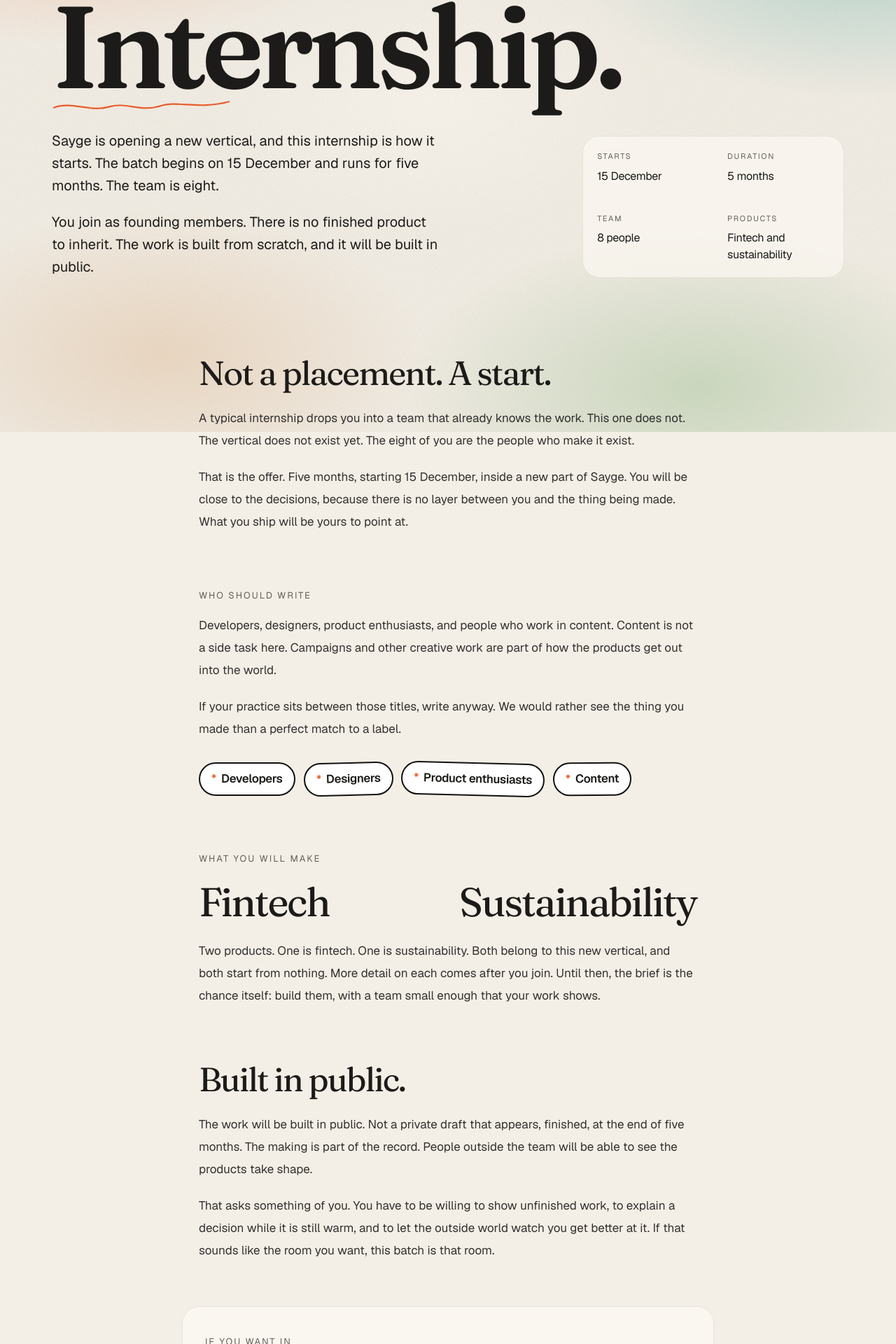
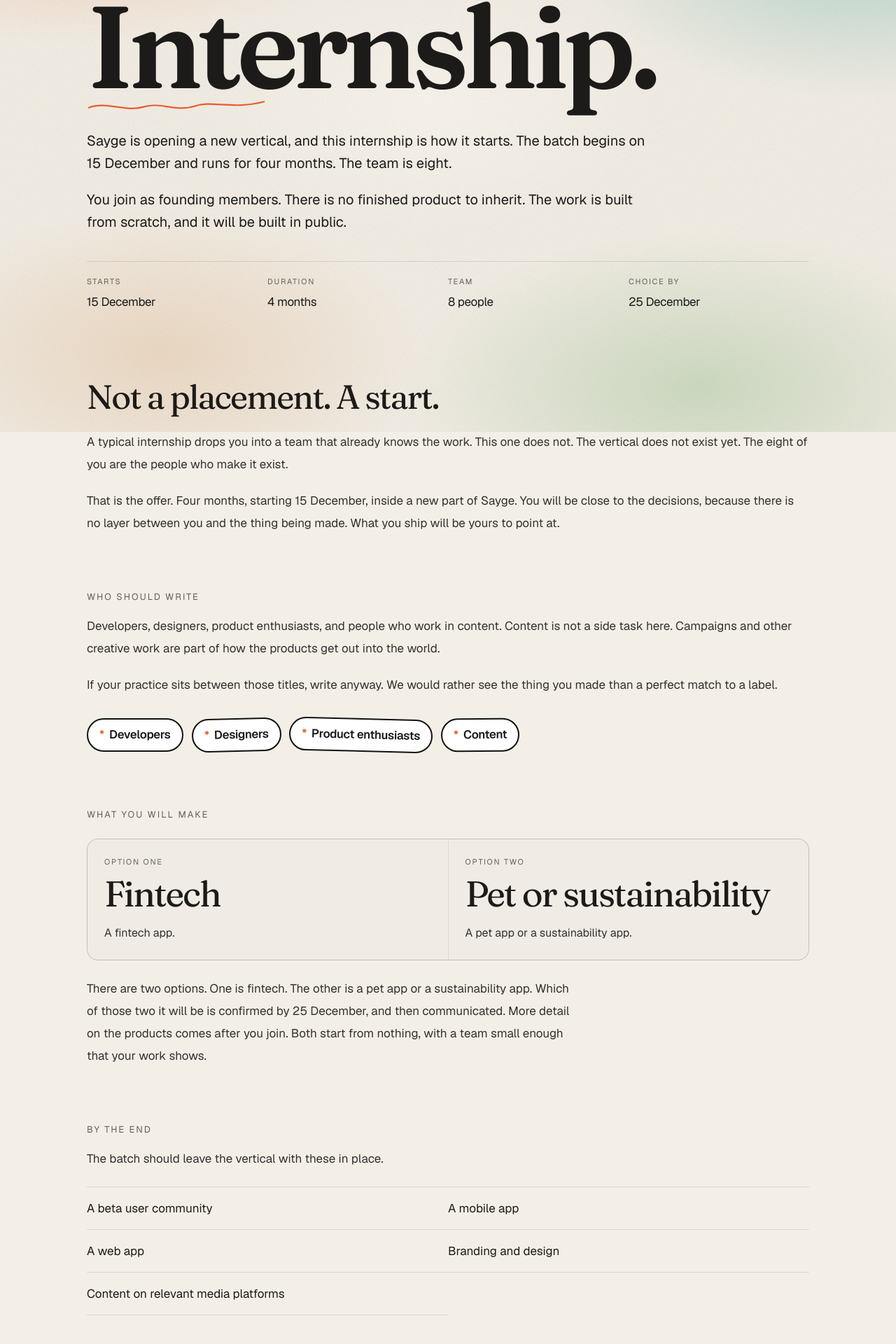
Before and after one commit to sayge-code-hub/sayge, a Next.js app: page /founding in a window 1280 px wide. Shown: the part 183-2103 px from the top of the page at 70% size. Built offline with nearby package versions, Linux system fonts and the light colour scheme.

Commit message:
Align the founding page and update the brief.
Four months, a fintech app plus a pet or sustainability app decided by 25 December, and the things the batch should leave behind.

Co-authored-by: adityaarana <adityaarana@outlook.com>

```diff
--- a/src/app/founding/page.tsx
+++ b/src/app/founding/page.tsx
@@ -20,9 +20,17 @@ const foundingMailto = `mailto:${siteEmail}?subject=${encodeURIComponent(foundin
 
 const facts = [
   { label: "Starts", value: "15 December" },
-  { label: "Duration", value: "5 months" },
+  { label: "Duration", value: "4 months" },
   { label: "Team", value: "8 people" },
-  { label: "Products", value: "Fintech and sustainability" },
+  { label: "Choice by", value: "25 December" },
+];
+
+const outcomes = [
+  "A beta user community",
+  "A mobile app",
+  "A web app",
+  "Branding and design",
+  "Content on relevant media platforms",
 ];
 
 const roles = ["Developers", "Designers", "Product enthusiasts", "Content"];
@@ -87,8 +95,7 @@ export default function FoundingPage() {
         </div>
       </header>
       <main id="founding-main" aria-labelledby="founding-heading" className="overflow-x-clip">
-        <article className="mx-auto grid max-w-[1180px] items-end gap-12 px-5 pt-12 pb-8 sm:px-6 md:pt-16 lg:grid-cols-[minmax(0,1.3fr)_minmax(16rem,0.7fr)] lg:gap-16 lg:pb-12">
-          <div className="min-w-0">
+        <article className="mx-auto max-w-[1080px] px-5 pt-12 sm:px-6 md:pt-16">
           <p className="text-[12px] tracking-[0.2em] text-muted uppercase">
             Founding batch · Sayge
           </p>
@@ -103,28 +110,30 @@ export default function FoundingPage() {
               strokeLinecap="round"
             />
           </svg>
-            <div className="mt-6 max-w-[42ch] space-y-5 text-[18px] leading-8 md:text-[20px]">
+          <div className="mt-6 max-w-[62ch] space-y-5 text-[18px] leading-8 md:text-[20px]">
             <p>
               Sayge is opening a new vertical, and this internship is how it starts. The batch
-                begins on 15 December and runs for five months. The team is eight.
+              begins on 15 December and runs for four months. The team is eight.
             </p>
             <p>
               You join as founding members. There is no finished product to inherit. The work is
               built from scratch, and it will be built in public.
             </p>
           </div>
-          </div>
-          <dl className="founding-panel grid grid-cols-2">
+          <dl className="mt-10 grid grid-cols-2 border-t border-black/10 sm:grid-cols-4">
             {facts.map((fact) => (
-              <div key={fact.label} className="min-w-0 px-4 py-5 sm:px-5">
+              <div
+                key={fact.label}
+                className="min-w-0 border-b border-black/10 py-4 pr-4 sm:border-b-0 sm:py-5 sm:pr-6"
+              >
                 <dt className="text-[11px] tracking-[0.16em] text-muted uppercase">{fact.label}</dt>
-                <dd className="mt-2 text-[16px] leading-6 tracking-[-0.02em]">{fact.value}</dd>
+                <dd className="mt-2 text-[17px] leading-6 tracking-[-0.02em]">{fact.value}</dd>
               </div>
             ))}
           </dl>
         </article>
 
-        <article className="mx-auto max-w-[760px] px-5 py-10 sm:px-6 md:py-16">
+        <article className="mx-auto max-w-[1080px] px-5 py-14 sm:px-6 md:py-20">
           <section aria-labelledby="shape-heading">
             <h2 id="shape-heading" className="font-display text-[clamp(2rem,4vw,3rem)] leading-none tracking-[-0.04em]">
               Not a placement. A start.
@@ -136,7 +145,7 @@ export default function FoundingPage() {
                 make it exist.
               </p>
               <p>
-                That is the offer. Five months, starting 15 December, inside a new part of Sayge.
+                That is the offer. Four months, starting 15 December, inside a new part of Sayge.
                 You will be close to the decisions, because there is no layer between you and the
                 thing being made. What you ship will be yours to point at.
               </p>
@@ -172,22 +181,51 @@ export default function FoundingPage() {
             <h2 id="products-heading" className="text-[13px] tracking-[0.16em] text-muted uppercase">
               What you will make
             </h2>
-            <div className="mt-6 grid gap-8 sm:grid-cols-2">
-              <h3 className="min-w-0 font-display text-[clamp(2.2rem,5vw,3.6rem)] leading-none tracking-[-0.04em]">
+            <div className="mt-6 grid gap-px overflow-hidden rounded-2xl border border-black/10 bg-black/10 sm:grid-cols-2">
+              <div className="min-w-0 bg-[#f7f3ec]/75 p-5 sm:p-6">
+                <p className="text-[11px] tracking-[0.16em] text-muted uppercase">Option one</p>
+                <h3 className="mt-3 font-display text-[clamp(2rem,4vw,3.2rem)] leading-none tracking-[-0.04em]">
                   Fintech
                 </h3>
-              <h3 className="min-w-0 font-display text-[clamp(2.2rem,5vw,3.6rem)] leading-none tracking-[-0.04em]">
-                Sustainability
+                <p className="mt-4 text-[16px] leading-7 text-foreground/85">A fintech app.</p>
+              </div>
+              <div className="min-w-0 bg-[#f7f3ec]/75 p-5 sm:p-6">
+                <p className="text-[11px] tracking-[0.16em] text-muted uppercase">Option two</p>
+                <h3 className="mt-3 font-display text-[clamp(2rem,4vw,3.2rem)] leading-none tracking-[-0.04em]">
+                  Pet or sustainability
                 </h3>
-            </div>
-            <div className="mt-6 space-y-5 text-[17px] leading-8 text-foreground/85">
-              <p>
-                Two products. One is fintech. One is sustainability. Both belong to this new
-                vertical, and both start from nothing. More detail on each comes after you join.
-                Until then, the brief is the chance itself: build them, with a team small enough
-                that your work shows.
+                <p className="mt-4 text-[16px] leading-7 text-foreground/85">
+                  A pet app or a sustainability app.
                 </p>
               </div>
+            </div>
+            <div className="mt-6 max-w-[62ch] space-y-5 text-[17px] leading-8 text-foreground/85">
+              <p>
+                There are two options. One is fintech. The other is a pet app or a sustainability
+                app. Which of those two it will be is confirmed by 25 December, and then
+                communicated. More detail on the products comes after you join. Both start from
+                nothing, with a team small enough that your work shows.
+              </p>
+            </div>
+          </section>
+
+          <section aria-labelledby="outcomes-heading" className="mt-16 md:mt-20">
+            <h2 id="outcomes-heading" className="text-[13px] tracking-[0.16em] text-muted uppercase">
+              By the end
+            </h2>
+            <p className="mt-4 max-w-[62ch] text-[17px] leading-8 text-foreground/85">
+              The batch should leave the vertical with these in place.
+            </p>
+            <ul className="mt-6 grid border-t border-black/10 sm:grid-cols-2">
+              {outcomes.map((item) => (
+                <li
+                  key={item}
+                  className="min-w-0 border-b border-black/10 py-4 pr-6 text-[17px] leading-7"
+                >
+                  {item}
+                </li>
+              ))}
+            </ul>
           </section>
 
           <section aria-labelledby="public-heading" className="mt-16 md:mt-20">
@@ -197,7 +235,7 @@ export default function FoundingPage() {
             <div className="mt-6 space-y-5 text-[17px] leading-8 text-foreground/85">
               <p>
                 The work will be built in public. Not a private draft that appears, finished, at
-                the end of five months. The making is part of the record. People outside the team
+                the end of four months. The making is part of the record. People outside the team
                 will be able to see the products take shape.
               </p>
               <p>
@@ -210,7 +248,7 @@ export default function FoundingPage() {
         </article>
 
         <section id="write" aria-labelledby="write-heading" className="scroll-mt-24 px-5 pb-16 sm:px-6 md:pb-24">
-          <div className="founding-panel mx-auto max-w-[760px] px-5 py-8 sm:px-8 md:py-10">
+          <div className="founding-panel mx-auto max-w-[1080px] px-5 py-8 sm:px-8 md:py-10">
             <h2 id="write-heading" className="text-[13px] tracking-[0.16em] text-muted uppercase">
               If you want in
             </h2>
--- a/src/lib/site.ts
+++ b/src/lib/site.ts
@@ -38,7 +38,7 @@ export const legalNoticeDescription =
 export const foundingPath = "/founding";
 export const foundingTitle = "Founding batch | Sayge";
 export const foundingDescription =
-  "A founding internship at Sayge. Eight people, five months from 15 December, building a fintech product and a sustainability product from scratch, in public.";
+  "A founding internship at Sayge. Eight people, four months from 15 December, building a fintech product and a pet or sustainability app from scratch, in public.";
 export const foundingSubject = "From scratch — here's what I made";
 
 export const portalUrl = "https://saaaasify.netlify.app/";
```
Lines whose indentation alone changed are shown as unchanged.
